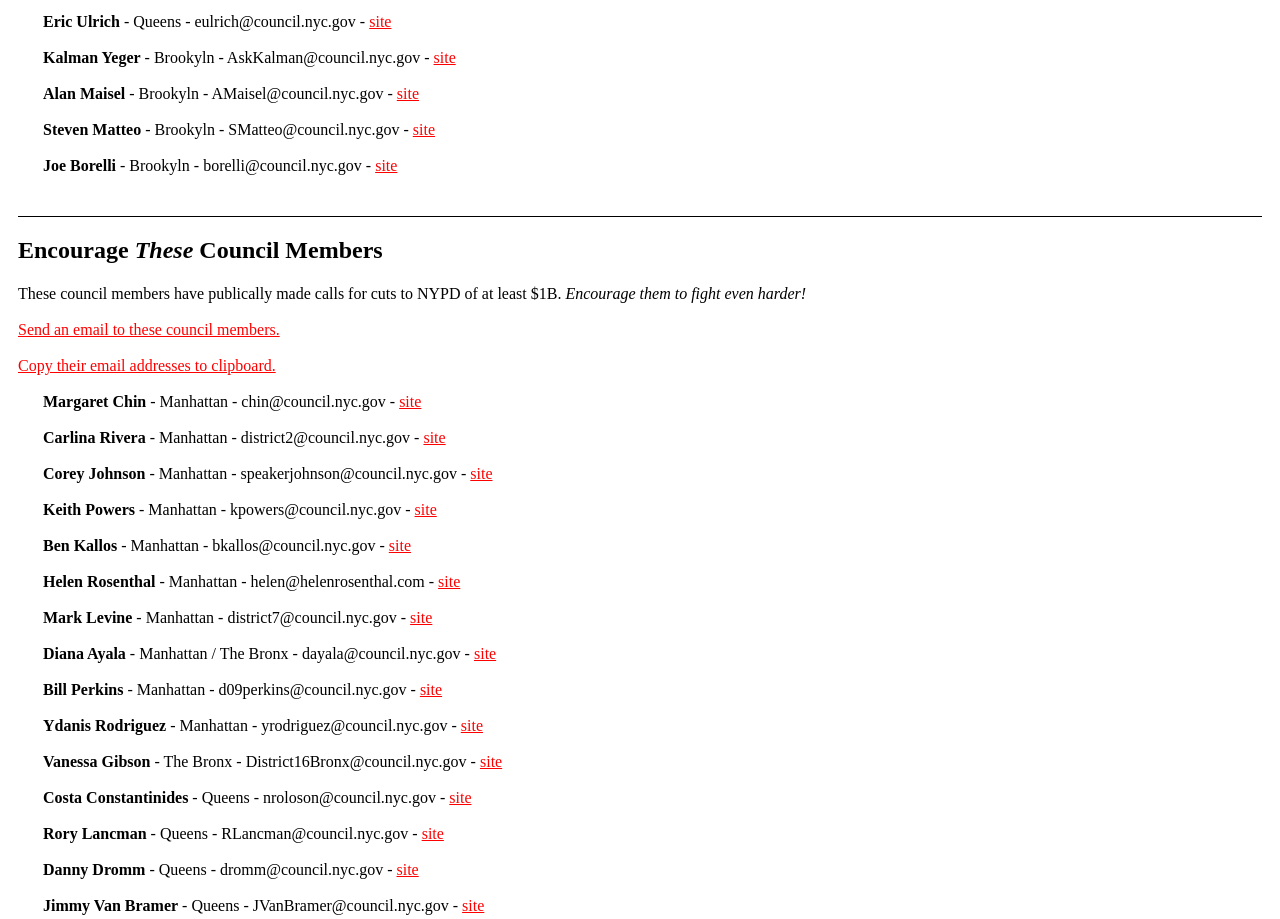
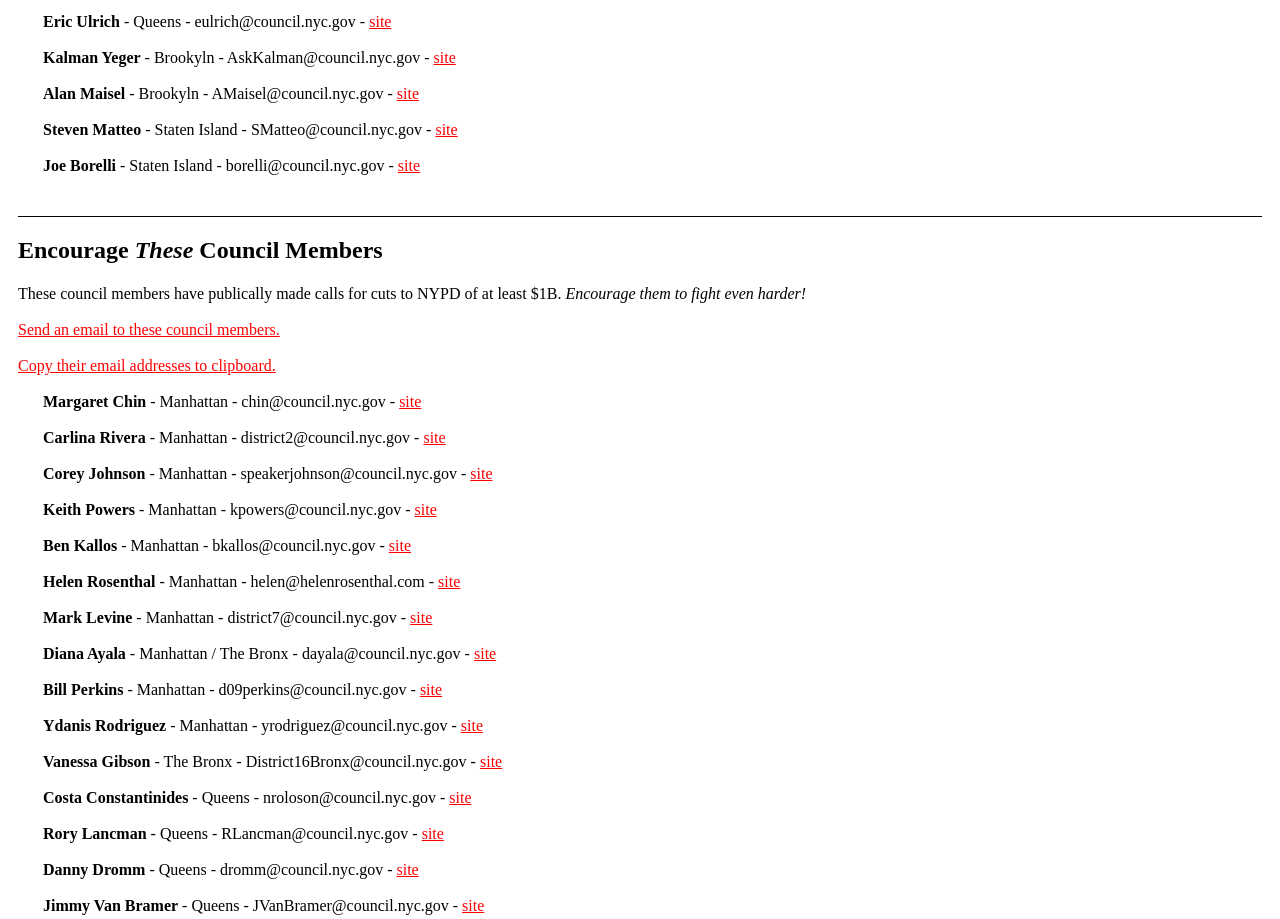
Before and after one commit to frogs-of-lyfe/push-to-defund, a plain HTML site: page index.html in a window 1280 px wide. Shown: the part 1040-1959 px from the top of the page. Drawn offline with Linux system fonts and the light colour scheme.

Commit message:
correct locations

```diff
--- a/index.html
+++ b/index.html
@@ -72,8 +72,8 @@
   <p class="indent"><strong>Eric Ulrich</strong> - Queens - eulrich@council.nyc.gov - <a href="https://council.nyc.gov/district-32" target="_blank">site</a></p>
   <p class="indent"><strong>Kalman Yeger</strong> - Brookyln - AskKalman@council.nyc.gov - <a href="https://council.nyc.gov/district-44" target="_blank">site</a></p>
   <p class="indent"><strong>Alan Maisel</strong> - Brookyln - AMaisel@council.nyc.gov - <a href="https://council.nyc.gov/district-46" target="_blank">site</a></p>
-  <p class="indent"><strong>Steven Matteo</strong> - Brookyln - SMatteo@council.nyc.gov - <a href="https://council.nyc.gov/district-50" target="_blank">site</a></p>
-  <p class="indent"><strong>Joe Borelli</strong> - Brookyln - borelli@council.nyc.gov - <a href="https://council.nyc.gov/district-51" target="_blank">site</a></p>
+  <p class="indent"><strong>Steven Matteo</strong> - Staten Island - SMatteo@council.nyc.gov - <a href="https://council.nyc.gov/district-50" target="_blank">site</a></p>
+  <p class="indent"><strong>Joe Borelli</strong> - Staten Island - borelli@council.nyc.gov - <a href="https://council.nyc.gov/district-51" target="_blank">site</a></p>
 
   <h2>Encourage <em>These</em> Council Members</h2>
   <p>These council members have publically made calls for cuts to NYPD of at least $1B. <em>Encourage them to fight even harder!</em></p>
```
